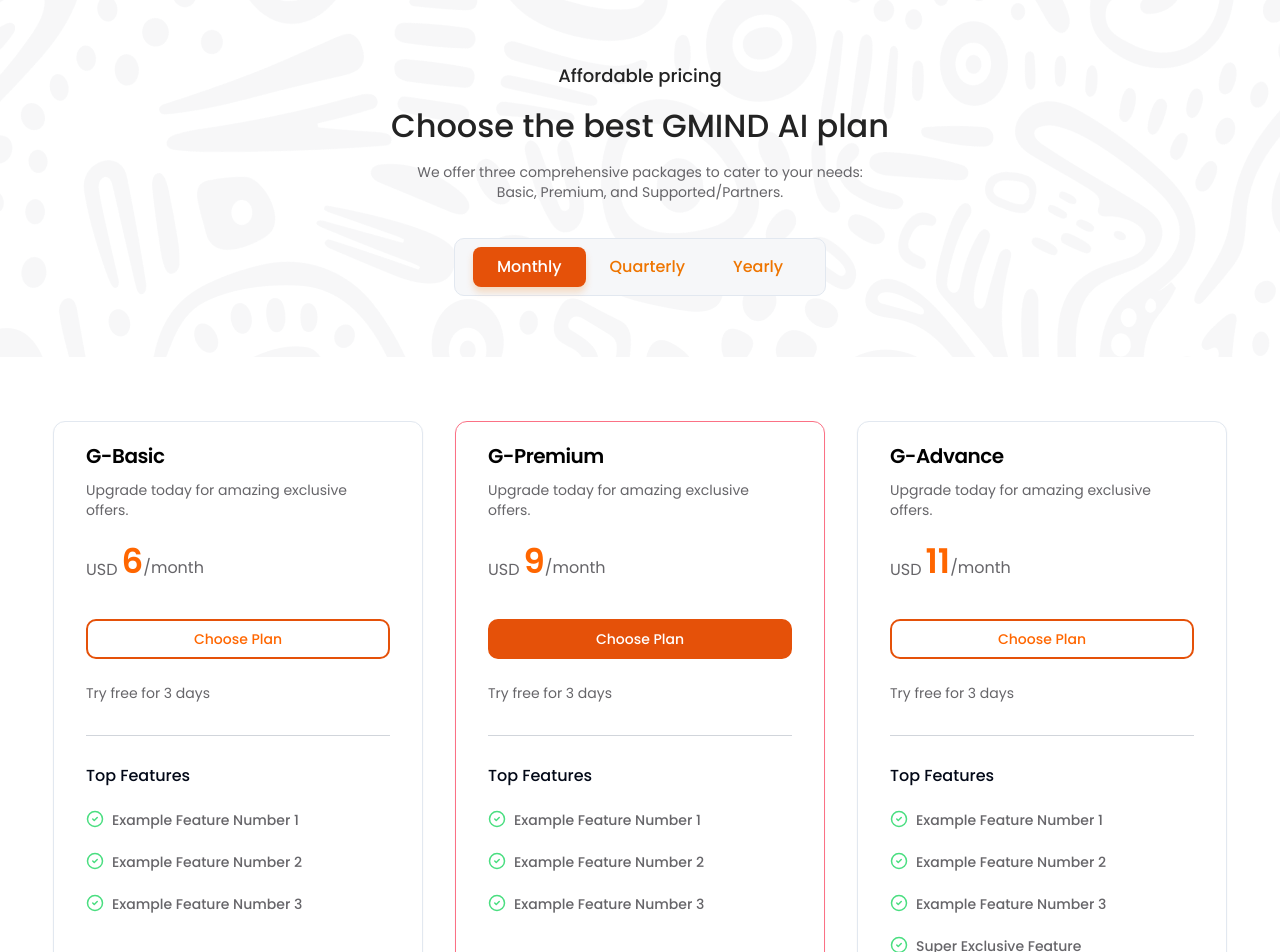
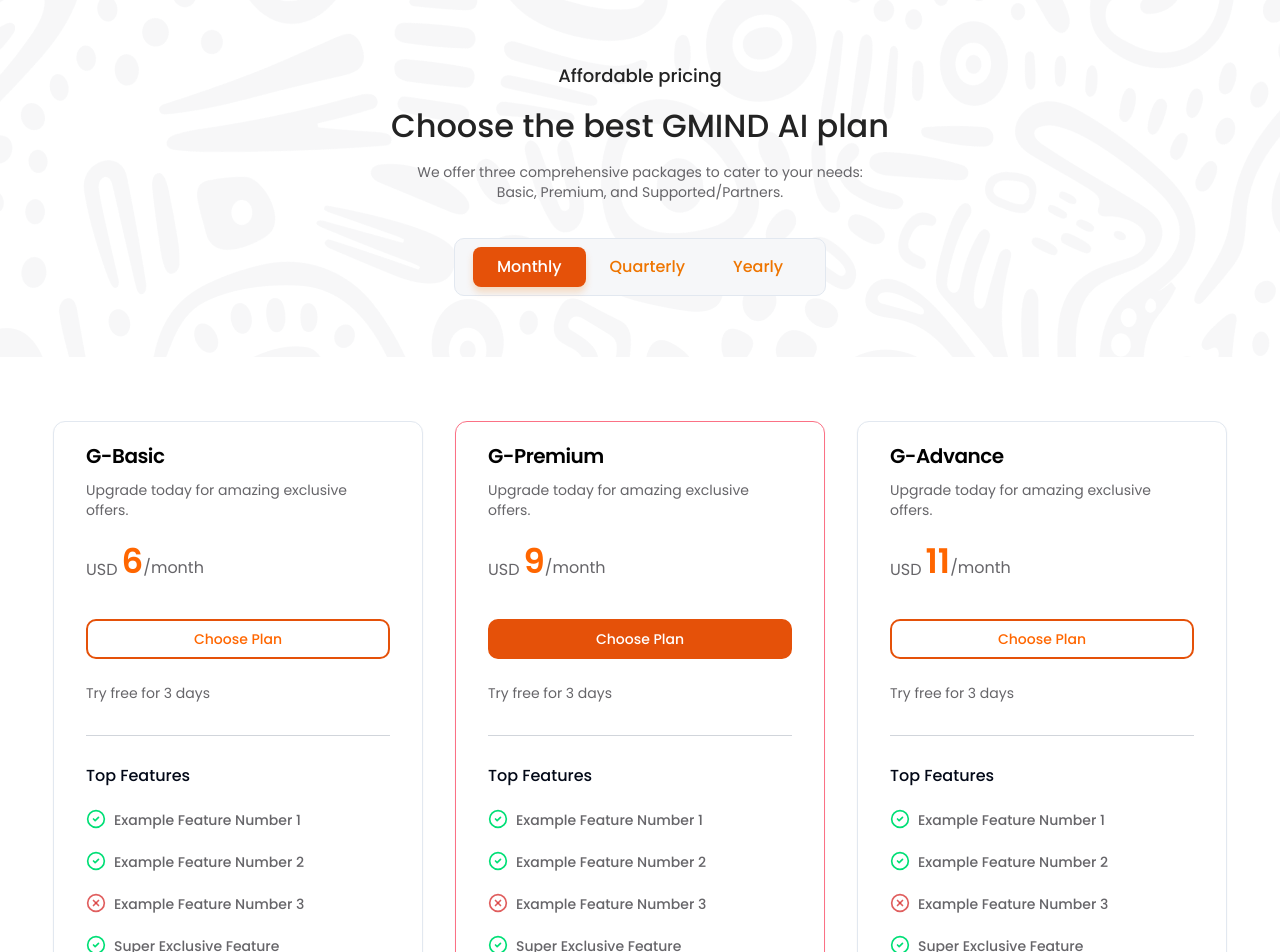
Before and after one commit to ZubairImtiaz3/Stripe-Flutterflow-Nextjs-Pricing, a Next.js app: page / in a window 1280 px wide. Shown: the top 952 px of the page. Built offline with nearby package versions, Linux system fonts and the light colour scheme.

Commit message:
added logic for showing included/not features

```diff
--- a/app/page.tsx
+++ b/app/page.tsx
@@ -34,9 +34,10 @@
       yearlySavePercent: 15,
       description: "Upgrade today for amazing exclusive offers.",
       features: [
-        "Example Feature Number 1",
-        "Example Feature Number 2",
-        "Example Feature Number 3",
+        { text: "Example Feature Number 1", included: true },
+        { text: "Example Feature Number 2", included: true },
+        { text: "Example Feature Number 3", included: false },
+        { text: "Super Exclusive Feature", included: true },
       ],
       actionLabel: "Choose Plan",
     },
@@ -50,9 +51,10 @@
       yearlySavePercent: 15,
       description: "Upgrade today for amazing exclusive offers.",
       features: [
-        "Example Feature Number 1",
-        "Example Feature Number 2",
-        "Example Feature Number 3",
+        { text: "Example Feature Number 1", included: true },
+        { text: "Example Feature Number 2", included: true },
+        { text: "Example Feature Number 3", included: false },
+        { text: "Super Exclusive Feature", included: true },
       ],
       actionLabel: "Choose Plan",
       popular: true,
@@ -67,10 +69,10 @@
       yearlySavePercent: 15,
       description: "Upgrade today for amazing exclusive offers.",
       features: [
-        "Example Feature Number 1",
-        "Example Feature Number 2",
-        "Example Feature Number 3",
-        "Super Exclusive Feature",
+        { text: "Example Feature Number 1", included: true },
+        { text: "Example Feature Number 2", included: true },
+        { text: "Example Feature Number 3", included: false },
+        { text: "Super Exclusive Feature", included: true },
       ],
       actionLabel: "Choose Plan",
     },
--- a/components/pricing.tsx
+++ b/components/pricing.tsx
@@ -8,7 +8,7 @@
   CardHeader,
   CardTitle,
 } from "@/components/ui/card";
-import { CheckCircle2 } from "lucide-react";
+import { CheckCircle2, CircleX } from "lucide-react";
 import { Button } from "@/components/ui/button";
 import React from "react";
 import { cn } from "@/lib/utils";
@@ -16,6 +16,11 @@
 
 type PricingSwitchProps = {
   onSwitch: (value: string) => void;
+};
+
+type Feature = {
+  text: string;
+  included: boolean;
 };
 
 type PricingCardProps = {
@@ -28,7 +33,7 @@
   quarterlySavePercent?: number;
   yearlySavePercent?: number;
   description: string;
-  features: string[];
+  features: Feature[];
   actionLabel: string;
   popular?: boolean;
 };
@@ -186,8 +191,12 @@
 
         <CardContent className="flex flex-col gap-2 px-8 space-y-3">
           <p className="font-medium text-base">Top Features</p>
-          {features.map((feature: string) => (
-            <CheckItem key={feature} text={feature} />
+          {features.map((feature, index) => (
+            <CheckItem
+              key={index}
+              text={feature.text}
+              included={feature.included}
+            />
           ))}
         </CardContent>
       </div>
@@ -195,9 +204,13 @@
   );
 };
 
-const CheckItem = ({ text }: { text: string }) => (
+const CheckItem = ({ text, included }: { text: string; included: boolean }) => (
   <div className="flex gap-2">
-    <CheckCircle2 size={18} className="my-auto text-green-400" />
+    {included ? (
+      <CheckCircle2 size={20} className="my-auto text-[#00DF76]" />
+    ) : (
+      <CircleX size={20} className="my-auto text-[#d62828bf]" />
+    )}
     <p className="pt-0.5 font-medium text-primary-light text-sm">{text}</p>
   </div>
 );
```
